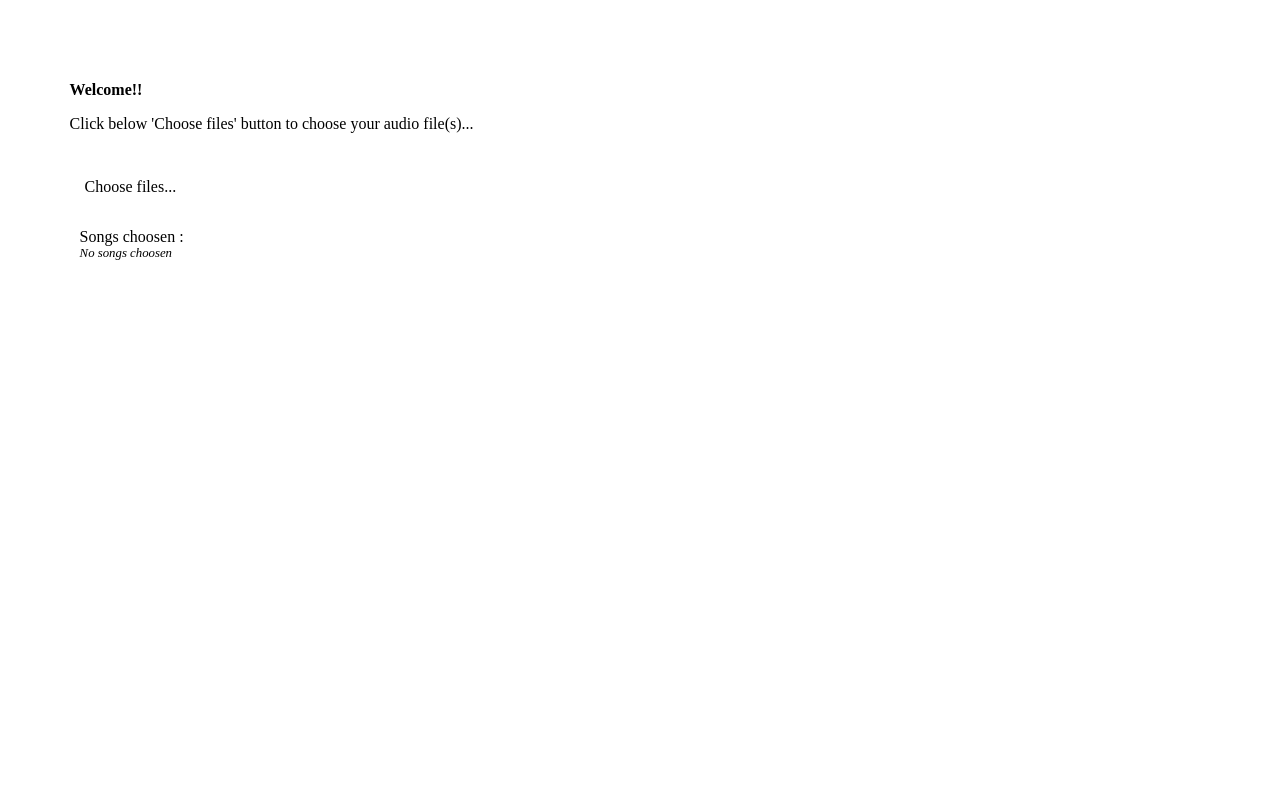
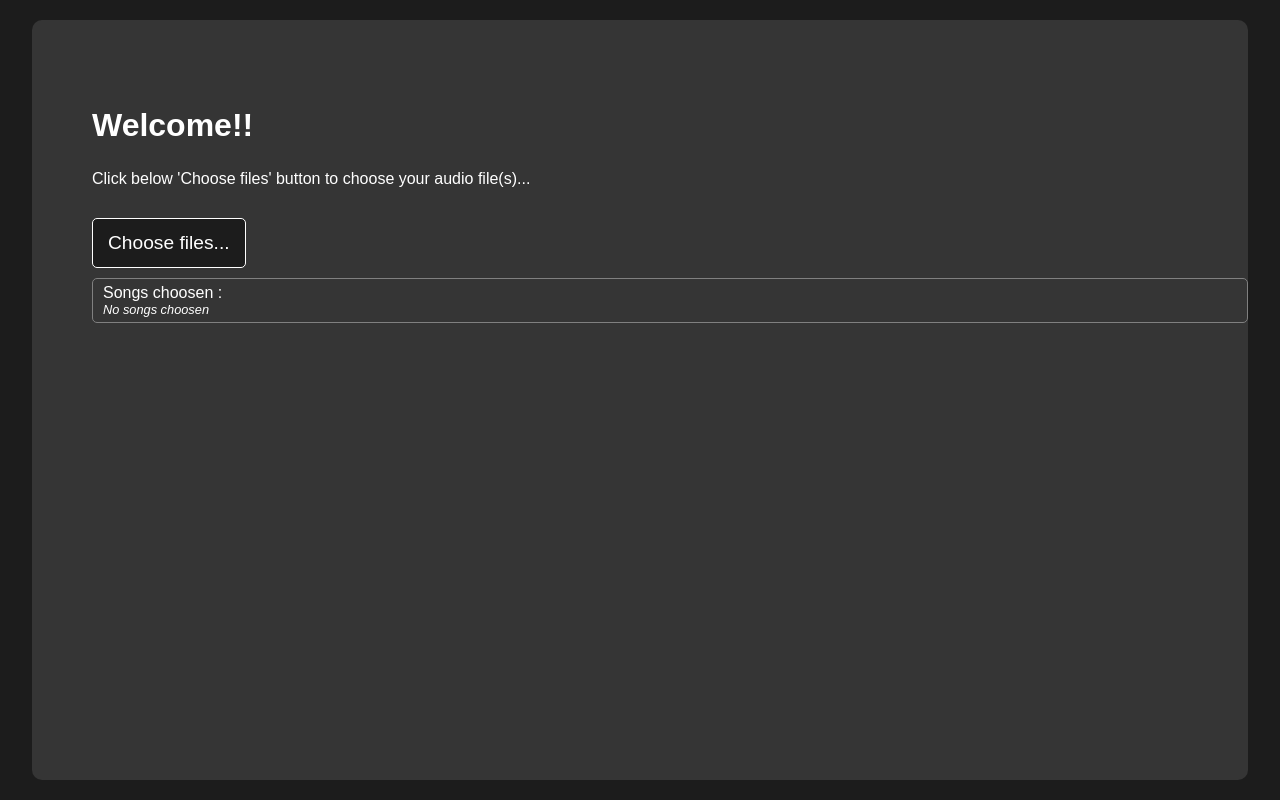
Before and after one commit to aakashdinkarh/music-player-project, a React (Create React App) app: page / in a window 1280 px wide. Built offline with nearby package versions, Linux system fonts and the light colour scheme.

Commit message:
deploy full 4:19

```diff
--- a/src/App.js
+++ b/src/App.js
@@ -11,7 +11,7 @@ const App = () => {
   const [audioSrcs, setAudioSrcs] = useState([]);
   const [audioInfo, setAudioInfo] = useState([]);
 
-  return <Upload audioInfo={audioInfo} setAudioInfo={setAudioInfo} setAudioSrcs={setAudioSrcs} />
+  // return <Upload audioInfo={audioInfo} setAudioInfo={setAudioInfo} setAudioSrcs={setAudioSrcs} />
 
   return (
     <BrowserRouter>
```
